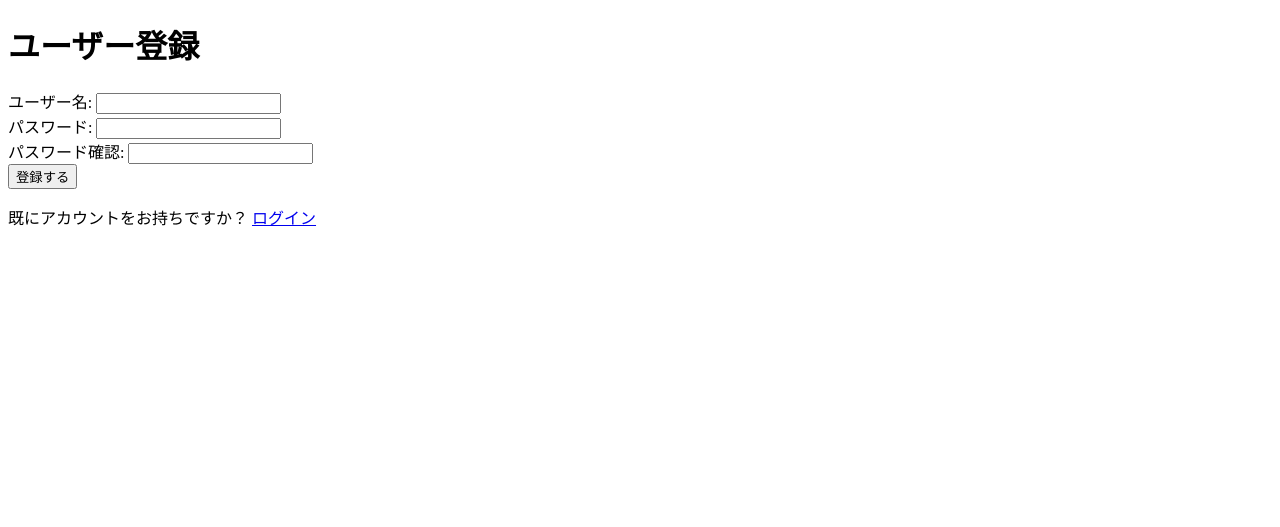
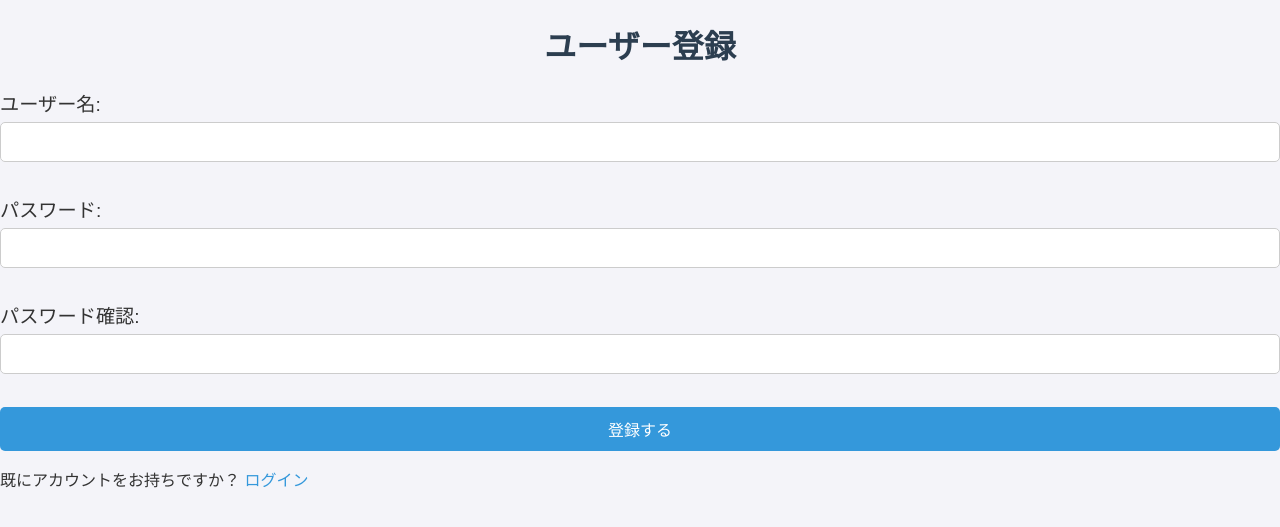
Before and after one commit to judy-choko/mone2, a Flask app: page /register in a window 1280 px wide. Shown: the top 527 px of the page. Run offline with Flask 3, Linux system fonts and the light colour scheme.

Commit message:
Update register.html

```diff
--- a/templates/register.html
+++ b/templates/register.html
@@ -2,6 +2,8 @@
 <html lang="ja">
 <head>
     <meta charset="UTF-8">
+    <link rel="stylesheet" href="{{ url_for('static', filename='css/style.css') }}">
+    <meta name="viewport" content="width=device-width, initial-scale=1.0">
     <title>ユーザー登録</title>
 </head>
 <body>
```
